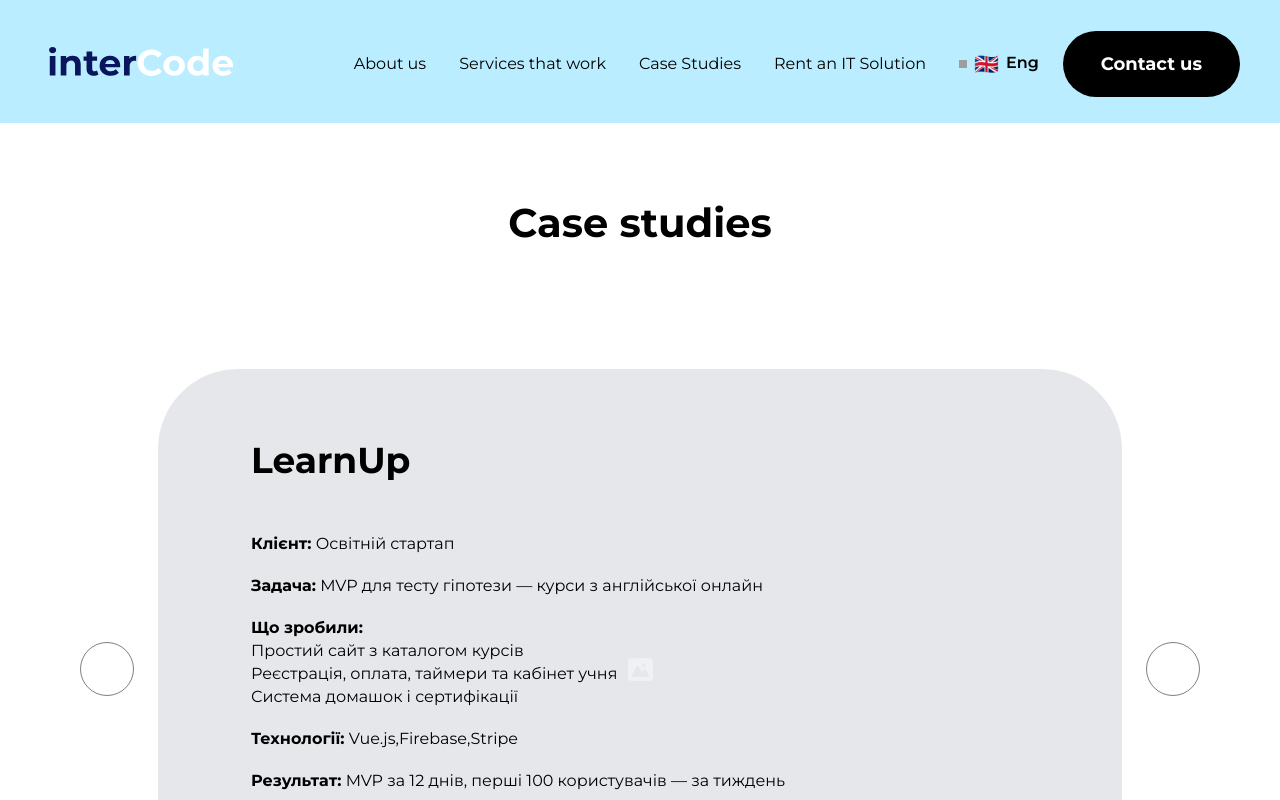
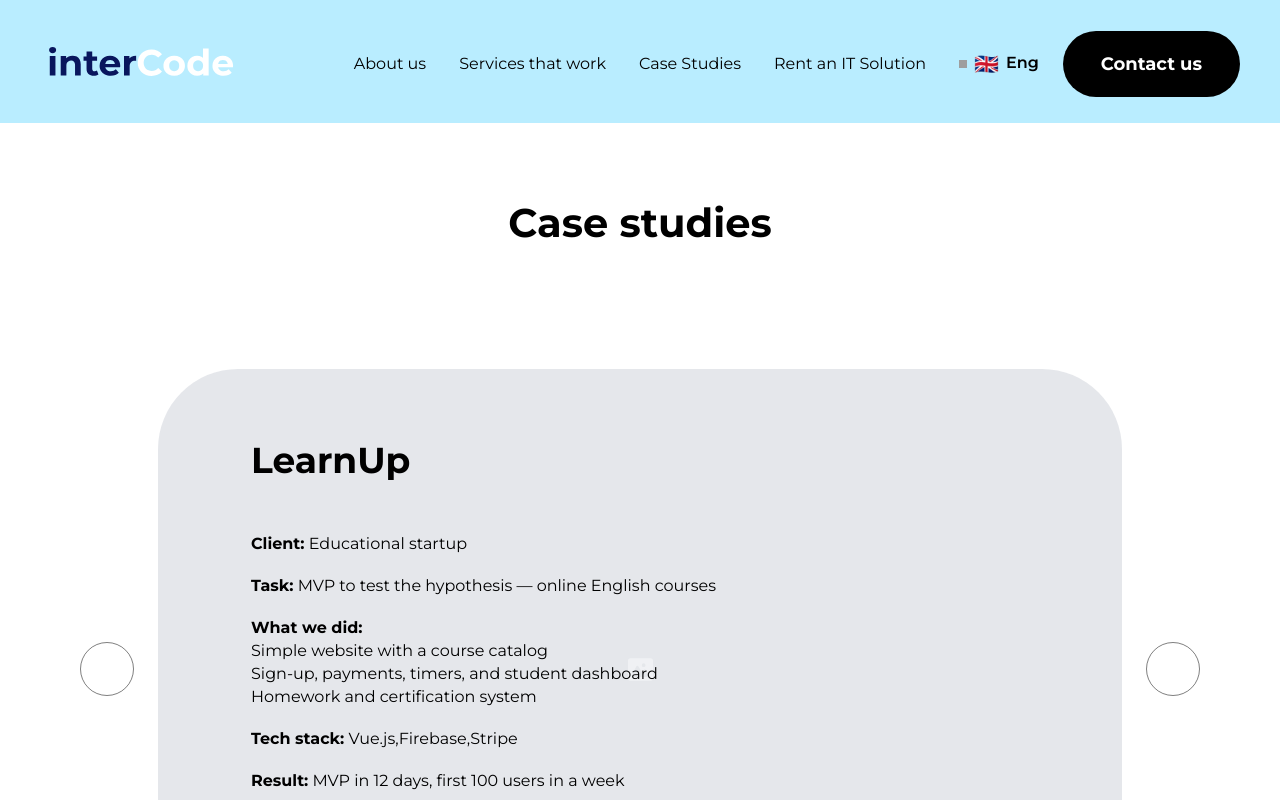
Before and after one commit to lutsiu/intercode, a Next.js app: page /en/case-studies in a window 1280 px wide. Built offline with nearby package versions, Linux system fonts and the light colour scheme; grey boxes are pictures that could not be loaded; some icons are missing.

Commit message:
Case studies page is int

```diff
--- a/messages/en.json
+++ b/messages/en.json
@@ -216,5 +216,48 @@
         }
       }
     }
+  },
+  "caseStudiesPage": {
+    "title": "Case studies",
+    "cta": "I want this too!",
+    "labels": {
+      "client": "Client:",
+      "task": "Task:",
+      "done": "What we did:",
+      "stack": "Tech stack:",
+      "result": "Result:"
+    },
+    "items": {
+      "learnup": {
+        "client": "Educational startup",
+        "task": "MVP to test the hypothesis — online English courses",
+        "deliverables": {
+          "1": "Simple website with a course catalog",
+          "2": "Sign-up, payments, timers, and student dashboard",
+          "3": "Homework and certification system"
+        },
+        "results": "MVP in 12 days, first 100 users in a week"
+      },
+      "lushglow": {
+        "client": "Skincare brand",
+        "task": "Build a fast e-commerce site with a minimalist design",
+        "deliverables": {
+          "1": "UX/UI design focused on mobile experience",
+          "2": "Integration: Stripe + Nova Poshta API",
+          "3": "Admin panel for product management"
+        },
+        "results": "+53% online sales in the first 3 weeks"
+      },
+      "docgo": {
+        "client": "Private clinic",
+        "task": "Digitize appointment and data storage processes",
+        "deliverables": {
+          "1": "Web and mobile app for patients",
+          "2": "Doctor scheduling integration and online payments",
+          "3": "Secure storage of medical data"
+        },
+        "results": "−42% front desk workload, +70% of patients choose online booking"
+      }
+    }
   }
 }
--- a/messages/pl.json
+++ b/messages/pl.json
@@ -216,5 +216,48 @@
         }
       }
     }
+  },
+  "caseStudiesPage": {
+    "title": "Case studies",
+    "cta": "Też tak chcę!",
+    "labels": {
+      "client": "Klient:",
+      "task": "Zadanie:",
+      "done": "Co zrobiliśmy:",
+      "stack": "Technologie:",
+      "result": "Wynik:"
+    },
+    "items": {
+      "learnup": {
+        "client": "Start-up edukacyjny",
+        "task": "MVP do testu hipotezy — kursy angielskiego online",
+        "deliverables": {
+          "1": "Prosta strona z katalogiem kursów",
+          "2": "Rejestracja, płatności, timery i panel ucznia",
+          "3": "System prac domowych i certyfikacji"
+        },
+        "results": "MVP w 12 dni, pierwszych 100 użytkowników w tydzień"
+      },
+      "lushglow": {
+        "client": "Marka kosmetyków pielęgnacyjnych",
+        "task": "Szybki serwis e-commerce o minimalistycznym designie",
+        "deliverables": {
+          "1": "Projekt UX/UI z naciskiem na mobile",
+          "2": "Integracja: Stripe + Nova Poshta API",
+          "3": "Panel admina do zarządzania produktami"
+        },
+        "results": "+53% sprzedaży online w pierwszych 3 tygodniach"
+      },
+      "docgo": {
+        "client": "Prywatna klinika",
+        "task": "Cyfryzacja zapisów i przechowywania danych",
+        "deliverables": {
+          "1": "Aplikacja webowa i mobilna dla pacjentów",
+          "2": "Integracja grafiku lekarzy i płatności online",
+          "3": "Bezpieczne przechowywanie danych medycznych"
+        },
+        "results": "−42% obciążenia recepcji, +70% pacjentów wybiera rezerwację online"
+      }
+    }
   }
 }
--- a/messages/uk.json
+++ b/messages/uk.json
@@ -216,5 +216,49 @@
         }
       }
     }
+  },
+  "caseStudiesPage": {
+    "title": "Case studies",
+    "cta": "Хочу так само!",
+    "labels": {
+      "client": "Клієнт:",
+      "task": "Задача:",
+      "done": "Що зробили:",
+      "stack": "Технології:",
+      "result": "Результат:"
+    },
+    "items": {
+      "learnup": {
+        "client": "Освітній стартап",
+        "task": "MVP для тесту гіпотези — курси з англійської онлайн",
+        "deliverables": {
+          "1": "Простий сайт з каталогом курсів",
+          "2": "Реєстрація, оплата, таймери та кабінет учня",
+          "3": "Система домашок і сертифікації"
+        },
+        "results": "MVP за 12 днів, перші 100 користувачів — за тиждень"
+      },
+      "lushglow": {
+        "client": "Бренд доглядової косметики",
+        "task": "Створити швидкий e-commerce сайт із мінімалістичним дизайном",
+        "deliverables": {
+          "1": "Дизайн UX/UI з упором на мобільний досвід",
+          "2": "Інтеграція Stripe + Nova Poshta API",
+          "3": "Адмін-панель для керування товарами"
+        },
+        "results": "+53% до онлайн-продажів за перші 3 тижні"
+      },
+      "docgo": {
+        "client": "Приватна клініка",
+        "task": "Цифровізувати процеси запису і зберігання даних",
+        "deliverables": {
+          "1": "Web і мобільний додаток для пацієнтів",
+          "2": "Інтеграція календаря лікарів і онлайн-оплати",
+          "3": "Безпечне зберігання медичних даних"
+        },
+        "results": "-42% навантаження на рецепцію, +70% пацієнтів обирають онлайн-запис"
+      }
+    }
   }
+
 }
--- a/src/app/components/CaseStudies/CaseStudyPageCard.tsx
+++ b/src/app/components/CaseStudies/CaseStudyPageCard.tsx
@@ -6,26 +6,32 @@ import ImageSkeleton from "../../components/Common/ImageSkeleton";
 import { CaseStudyPageCardType } from "@/app/types/CaesStudyType";
 import BlackButton from "../Common/BlackButton";
 import { useContactPopupStore } from "@/app/store/contactPopupStore";
+import { useTranslations } from "next-intl";
 
 export default function CaseStudyPageCard({
   client, projectName, task, results, stack, deliverables, image, textColor
 }: CaseStudyPageCardType) {
+  const t = useTranslations(); // <-- root translator (no namespace)
   const { open } = useContactPopupStore();
   const [loaded, setLoaded] = useState(false);
 
+  const clientText = t(client as string, { default: client });
+  const taskText = t(task as string, { default: task });
+  const resultsText = t(results as string, { default: results });
+  const deliverablesText = deliverables.map((d) => t(d as string, { default: d }));
+
   return (
     <article
-      className={`relative overflow-hidden  /* <-- added */
+      className={`relative overflow-hidden
                   flex flex-col gap-[4rem] sm:gap-[4.8rem] text-${textColor}
                   text-center md:text-left
                   px-[2rem] sm:px-[5rem] lg:px-[9.3rem]
                   pt-[4.9rem] lg:pt-[6.4rem]
                   pb-[4.9rem] lg:pb-[7rem]
-                  bg-cover bg-center  /* keep as-is; harmless */
+                  bg-cover bg-center
                   h-[64.4rem] sm:h-[60rem] rounded-[3.2rem] md:rounded-[8rem]`}
-      style={{ color: textColor }}  /* backgroundImage removed */
+      style={{ color: textColor }}
     >
-      {/* BG image layer */}
       {!loaded && <div className="absolute inset-0"><ImageSkeleton /></div>}
       <Image
         src={image}
@@ -35,39 +41,37 @@ export default function CaseStudyPageCard({
         className={`object-cover object-center transition-opacity duration-300 ${loaded ? "opacity-100" : "opacity-0"}`}
         onLoadingComplete={() => setLoaded(true)}
         aria-hidden
-        priority={false}
       />
 
-      {/* content on top */}
       <h4 className="relative z-10 text-[1.8rem] sm:text-[2.5rem] lg:text-[3.6rem] font-bold">
         {projectName}
       </h4>
 
       <div className="relative z-10 flex flex-col gap-[1.6rem] sm:gap-[2.4rem]">
         <p className="text-[1.2rem] sm:text-[1.4rem] lg:text-[1.6rem] leading-[2.1rem] sm:leading-[1.8rem]">
-          <strong>Клієнт:</strong><br className="block sm:hidden" />&nbsp;{client}
+          <strong>{t("caseStudiesPage.labels.client")}</strong><br className="block sm:hidden" />&nbsp;{clientText}
         </p>
 
         <p className="text-[1.2rem] sm:text-[1.4rem] lg:text-[1.6rem] leading-[2.1rem] sm:leading-[1.8rem]">
-          <strong>Задача:</strong><br className="block sm:hidden" />&nbsp;{task}
+          <strong>{t("caseStudiesPage.labels.task")}</strong><br className="block sm:hidden" />&nbsp;{taskText}
         </p>
 
         <ul className="text-[1.2rem] sm:text-[1.4rem] lg:text-[1.6rem] leading-[2.1rem] sm:leading-[1.8rem] flex flex-col gap-[0.5rem]">
-          <p><strong>Що зробили:&nbsp;</strong></p>
-          {deliverables.map((d, i) => <li key={i}>{d}</li>)}
+          <p><strong>{t("caseStudiesPage.labels.done")}&nbsp;</strong></p>
+          {deliverablesText.map((d, i) => <li key={i}>{d}</li>)}
         </ul>
 
         <p className="text-[1.2rem] sm:text-[1.4rem] lg:text-[1.6rem] leading-[2.1rem] sm:leading-[1.8rem]">
-          <strong>Технології:</strong><br className="block sm:hidden" />&nbsp;{stack.toString()}
+          <strong>{t("caseStudiesPage.labels.stack")}</strong><br className="block sm:hidden" />&nbsp;{stack.toString()}
         </p>
 
         <p className="text-[1.2rem] sm:text-[1.4rem] lg:text-[1.6rem] leading-[2.1rem] sm:leading-[1.8rem]">
-          <strong>Результат:</strong><br className="block sm:hidden" />&nbsp;{results}
+          <strong>{t("caseStudiesPage.labels.result")}</strong><br className="block sm:hidden" />&nbsp;{resultsText}
         </p>
       </div>
 
       <div className="relative z-10 mx-auto md:mx-0">
-        <BlackButton text="Хочу так само!" onClick={open} />
+        <BlackButton text={t("caseStudiesPage.cta")} onClick={open} />
       </div>
     </article>
   );
--- a/src/app/data/CaseStudies.ts
+++ b/src/app/data/CaseStudies.ts
@@ -13,43 +13,43 @@ const caseStudies: CaseStudyType[] = [
 export const caseStudiesPageCards: CaseStudyPageCardType[] = [
   {
     projectName: "LearnUp",
-    client: "Освітній стартап",
-    task: "MVP для тесту гіпотези — курси з англійської онлайн",
+    client: "caseStudiesPage.items.learnup.client",
+    task: "caseStudiesPage.items.learnup.task",
     deliverables: [
-      "Простий сайт з каталогом курсів",
-      "Реєстрація, оплата, таймери та кабінет учня",
-      "Система домашок і сертифікації"
+      "caseStudiesPage.items.learnup.deliverables.1",
+      "caseStudiesPage.items.learnup.deliverables.2",
+      "caseStudiesPage.items.learnup.deliverables.3"
     ],
     stack: ["Vue.js", "Firebase", "Stripe"],
-    results: "MVP за 12 днів, перші 100 користувачів — за тиждень",
+    results: "caseStudiesPage.items.learnup.results",
     image: "/caseStudies/learn-up-big.webp",
     textColor: "black"
   },
   {
     projectName: "Lush Glow",
-    client: "Бренд доглядової косметики",
-    task: "Створити швидкий e-commerce сайт із мінімалістичним дизайном",
+    client: "caseStudiesPage.items.lushglow.client",
+    task: "caseStudiesPage.items.lushglow.task",
     deliverables: [
-      "Дизайн UX/UI з упором на мобільний досвід",
-      "Інтеграція Stripe + Nova Poshta API",
-      "Адмін-панель для керування товарами"
+      "caseStudiesPage.items.lushglow.deliverables.1",
+      "caseStudiesPage.items.lushglow.deliverables.2",
+      "caseStudiesPage.items.lushglow.deliverables.3"
     ],
     stack: ["React", "Next.js", "Firebase", "Tailwind"],
-    results: "+53% до онлайн-продажів за перші 3 тижні",
+    results: "caseStudiesPage.items.lushglow.results",
     image: "/caseStudies/lush-glow-big.webp",
     textColor: "white"
   },
   {
     projectName: "DocGo",
-    client: "Приватна клініка",
-    task: "Цифровізувати процеси запису і зберігання даних",
+    client: "caseStudiesPage.items.docgo.client",
+    task: "caseStudiesPage.items.docgo.task",
     deliverables: [
-      "Web і мобільний додаток для пацієнтів",
-      "Інтеграція календаря лікарів і онлайн-оплати",
-      "Безпечне зберігання медичних даних"
+      "caseStudiesPage.items.docgo.deliverables.1",
+      "caseStudiesPage.items.docgo.deliverables.2",
+      "caseStudiesPage.items.docgo.deliverables.3"
     ],
     stack: ["Flutter", "Node.js", "PostgreSQL"],
-    results: "-42% навантаження на рецепцію, +70% пацієнтів обирають онлайн-запис",
+    results: "caseStudiesPage.items.docgo.results",
     image: "/caseStudies/doc-go-big.webp",
     textColor: "black"
   }
```
Also changed, not shown: src/app/[locale]/case-studies/page.tsx (+5 -13 lines).
